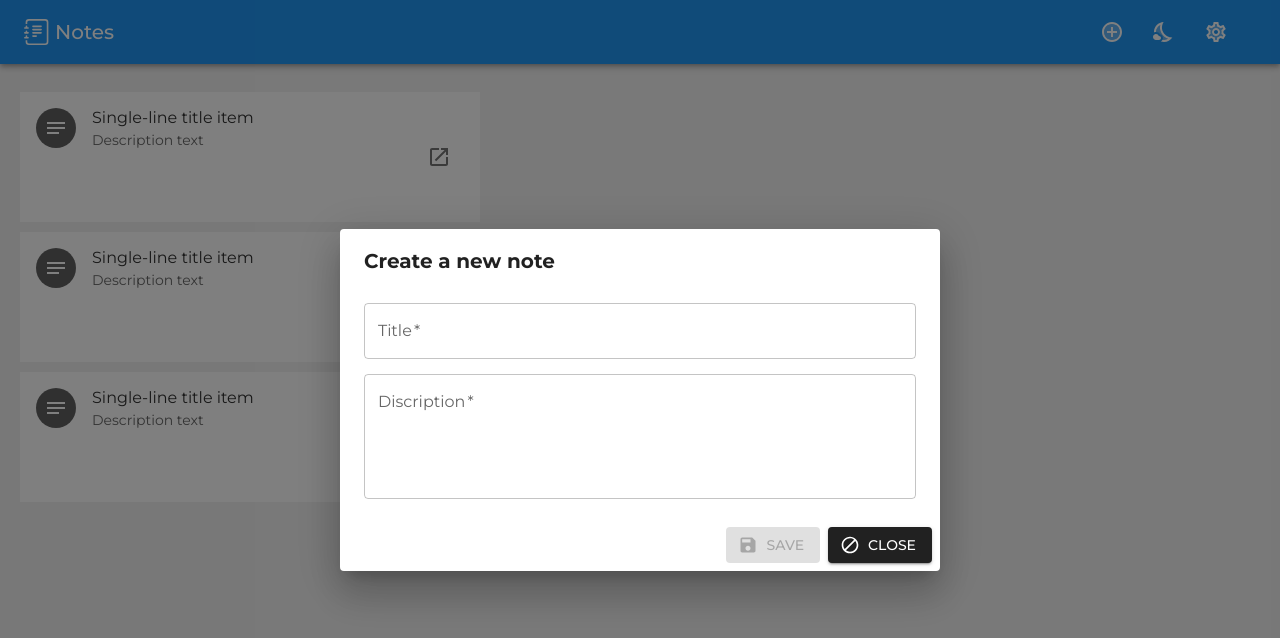
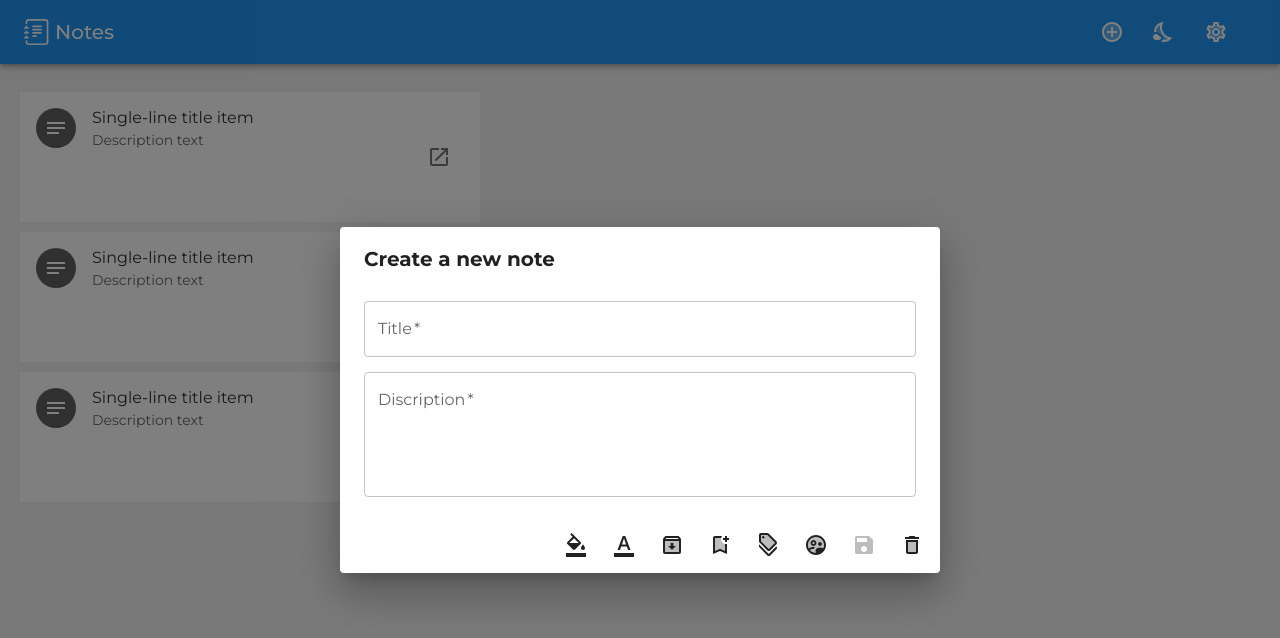
Before and after one commit to tothlevente/notes, a React (Vite) app: page / in a window 1280 px wide. Both pictures are taken after a click on the button 1112 px from the left and 32 px from the top of the page. Shown: the top 638 px of the page. Built offline with nearby package versions, Linux system fonts and the light colour scheme.

Commit message:
Developments

```diff
--- a/src/components/CreateNewNote.tsx
+++ b/src/components/CreateNewNote.tsx
@@ -1,16 +1,8 @@
-import BlockIcon from "@mui/icons-material/Block";
-import SaveIcon from "@mui/icons-material/Save";
+import NoteDialogContent from "./NoteDialogContent";
+import NoteDialogActions from "./NoteDialogActions";
 
 import { useState } from "react";
-
-import {
-  Button,
-  Dialog,
-  DialogActions,
-  DialogContent,
-  DialogTitle,
-  TextField,
-} from "@mui/material";
+import { Dialog, DialogTitle } from "@mui/material";
 
 export default function CreateNewNote({
   showCreateNewNote,
@@ -42,51 +34,18 @@ export default function CreateNewNote({
       >
         Create a new note
       </DialogTitle>
-      <DialogContent>
-        <div style={{ marginTop: "10px" }}>
-          <TextField
-            id="note-title-input"
-            label="Title"
-            type="text"
-            value={titleInput}
-            onChange={(e) => setTitleInput(e.target.value)}
-            fullWidth
-            required
-          />
-        </div>
-        <div style={{ marginTop: "15px" }}>
-          <TextField
-            id="note-discription-input"
-            label="Discription"
-            rows={4}
-            value={discriptionInput}
-            onChange={(e) => setDescriptionInput(e.target.value)}
-            fullWidth
-            multiline
-            required
-          />
-        </div>
-      </DialogContent>
-      <DialogActions>
-        <Button
-          variant="contained"
-          onClick={handleSave}
-          startIcon={<SaveIcon />}
-          disabled={
-            titleInput.length < 1 || discriptionInput.length < 1
-          }
-        >
-          Save
-        </Button>
-        <Button
-          variant="contained"
-          color="secondary"
-          onClick={handleClose}
-          startIcon={<BlockIcon />}
-        >
-          Close
-        </Button>
-      </DialogActions>
+      <NoteDialogContent
+        titleInput={titleInput}
+        setTitleInput={setTitleInput}
+        discriptionInput={discriptionInput}
+        setDescriptionInput={setDescriptionInput}
+      />
+      <NoteDialogActions
+        handleSave={handleSave}
+        handleClose={handleClose}
+        titleInput={titleInput}
+        discriptionInput={discriptionInput}
+      />
     </Dialog>
   );
 }
--- /dev/null
+++ b/src/components/NoteDialogActions.tsx
@@ -0,0 +1,55 @@
+import SupervisedUserCircleTwoToneIcon from "@mui/icons-material/SupervisedUserCircleTwoTone";
+import FormatColorFillTwoToneIcon from "@mui/icons-material/FormatColorFillTwoTone";
+import FormatColorTextTwoToneIcon from "@mui/icons-material/FormatColorTextTwoTone";
+import BookmarkAddTwoToneIcon from "@mui/icons-material/BookmarkAddTwoTone";
+import DiscountTwoToneIcon from "@mui/icons-material/DiscountTwoTone";
+import ArchiveTwoToneIcon from "@mui/icons-material/ArchiveTwoTone";
+import DeleteTwoToneIcon from "@mui/icons-material/DeleteTwoTone";
+import BlockIcon from "@mui/icons-material/Block";
+import SaveIcon from "@mui/icons-material/Save";
+
+import { Button, DialogActions, IconButton } from "@mui/material";
+
+export default function NoteDialogActions({
+  handleSave,
+  handleClose,
+  titleInput,
+  discriptionInput,
+}: any) {
+  return (
+    <DialogActions>
+      <IconButton edge="start" color="secondary" aria-label="delete">
+        <FormatColorFillTwoToneIcon />
+      </IconButton>
+      <IconButton edge="start" color="secondary" aria-label="delete">
+        <FormatColorTextTwoToneIcon />
+      </IconButton>
+      <IconButton edge="start" color="secondary" aria-label="delete">
+        <ArchiveTwoToneIcon />
+      </IconButton>
+      <IconButton edge="start" color="secondary" aria-label="delete">
+        <BookmarkAddTwoToneIcon />
+      </IconButton>
+      <IconButton edge="start" color="secondary" aria-label="delete">
+        <DiscountTwoToneIcon />
+      </IconButton>
+      <IconButton edge="start" color="secondary" aria-label="delete">
+        <SupervisedUserCircleTwoToneIcon />
+      </IconButton>
+
+      <IconButton
+        edge="start"
+        color="secondary"
+        aria-label="delete"
+        disabled={
+          titleInput.length < 1 || discriptionInput.length < 1
+        }
+      >
+        <SaveIcon />
+      </IconButton>
+      <IconButton edge="start" color="secondary" aria-label="delete">
+        <DeleteTwoToneIcon />
+      </IconButton>
+    </DialogActions>
+  );
+}
--- /dev/null
+++ b/src/components/NoteDialogContent.tsx
@@ -0,0 +1,39 @@
+import { DialogContent, TextField } from "@mui/material";
+
+export default function NoteDialogContent({
+  disabled,
+  titleInput,
+  setTitleInput,
+  discriptionInput,
+  setDescriptionInput,
+}: any) {
+  return (
+    <DialogContent>
+      <div style={{ marginTop: "10px" }}>
+        <TextField
+          id="note-title-input"
+          label="Title"
+          type="text"
+          value={titleInput}
+          disabled={disabled}
+          onChange={(e) => setTitleInput(e.target.value)}
+          fullWidth
+          required
+        />
+      </div>
+      <div style={{ marginTop: "15px" }}>
+        <TextField
+          id="note-discription-input"
+          label="Discription"
+          rows={4}
+          value={discriptionInput}
+          disabled={disabled}
+          onChange={(e) => setDescriptionInput(e.target.value)}
+          fullWidth
+          multiline
+          required
+        />
+      </div>
+    </DialogContent>
+  );
+}
```
